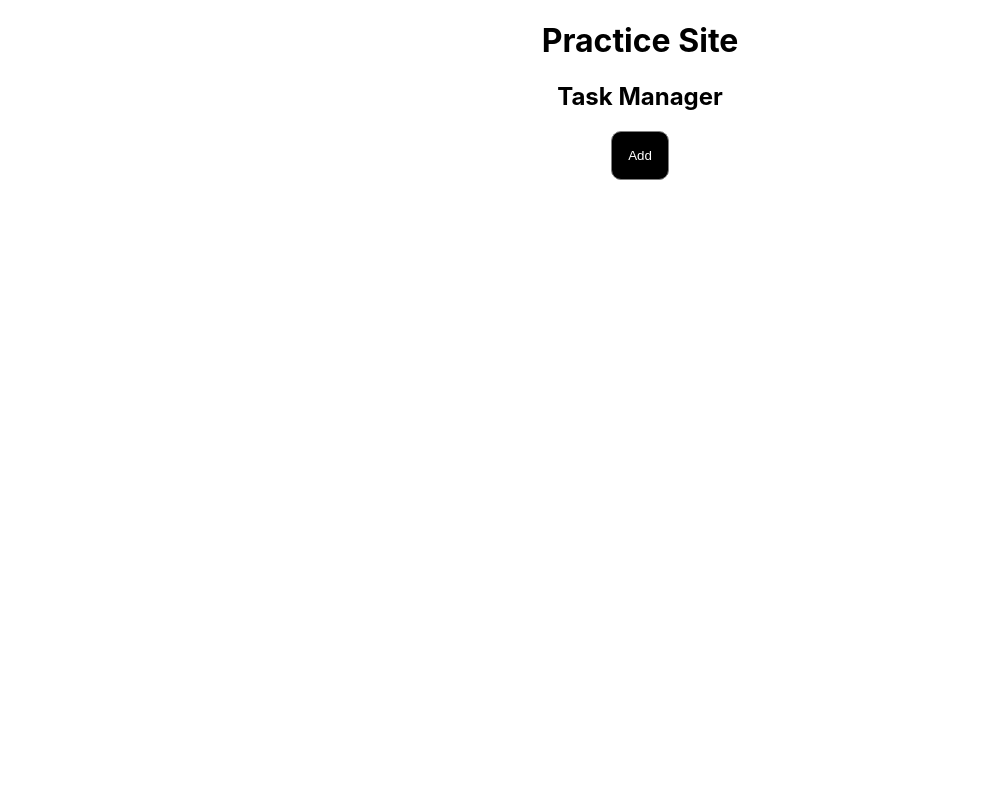
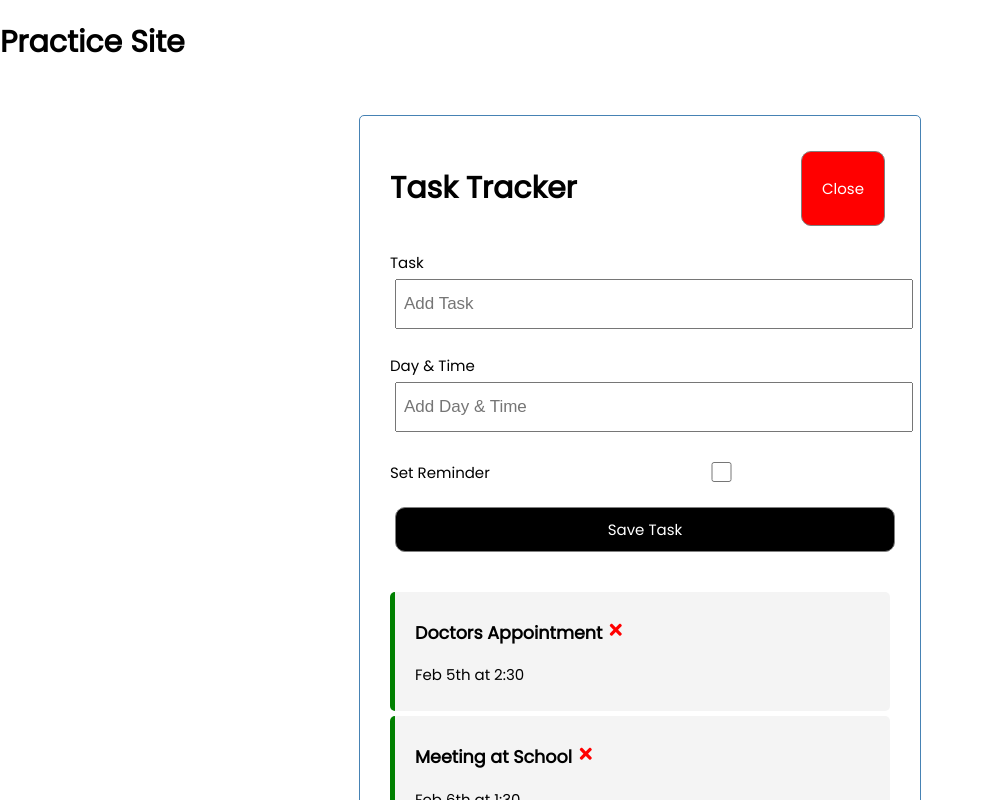
Before and after one commit to lerko96/practice-site, a React (Create React App) app: page / in a window 1280 px wide. Both pictures are taken after a click on the button "Add". Shown: the top 800 px of the page, without its empty margins (0-982 px from the left). Built offline with nearby package versions, Linux system fonts and the light colour scheme.

Commit message:
finish task manager

```diff
--- a/package.json
+++ b/package.json
@@ -8,6 +8,7 @@
     "@testing-library/user-event": "^12.8.3",
     "react": "^17.0.2",
     "react-dom": "^17.0.2",
+    "react-icons": "^4.2.0",
     "react-scripts": "4.0.3",
     "web-vitals": "^1.1.2"
   },
--- a/src/App.js
+++ b/src/App.js
@@ -1,19 +1,16 @@
 import './App.scss';
-import QuoteGenerator from './components/QuoteGenerator.js';
+import Header from './components/Header';
 import TaskManager from './components/TaskManager';
-import Header from './components/Header';
 
 function App() {
-  const name = 'tyler'
 
-  return (
-    <div className="App">
-      <Header />
-      <TaskManager />
-      {/* <h1>hello {name} from react</h1> */}
-      {/* <QuoteGenerator /> */}
-    </div>
-  );
+
+	return (
+		<div className='wrapper'>
+			<Header />
+			<TaskManager />
+		</div>
+	);
 }
 
 export default App;
--- /dev/null
+++ b/src/components/AddTask.js
@@ -0,0 +1,59 @@
+import { useState } from 'react';
+
+const AddTask = ({ onAdd }) => {
+	const [text, setText] = useState('');
+	const [day, setDay] = useState('');
+	const [reminder, setReminder] = useState(false);
+
+	const onSubmit = (e) => {
+		e.preventDefault();
+
+		if (!text) {
+			alert('Please add a task');
+			return;
+		}
+
+		onAdd({ text, day, reminder });
+
+		setText('');
+		setDay('');
+		setReminder(false);
+	};
+
+	return (
+		<form className='add-form' onSubmit={onSubmit}
+        >
+			{' '}
+			<div className='form-control'>
+				<label htmlFor=''>Task</label>
+				<input
+					type='text'
+					placeholder='Add Task'
+					value={text}
+					onChange={(e) => setText(e.target.value)}
+				/>
+			</div>
+			<div className='form-control'>
+				<label htmlFor=''>Day & Time</label>
+				<input
+					type='text'
+					placeholder='Add Day & Time'
+					value={day}
+					onChange={(e) => setDay(e.target.value)}
+				/>
+			</div>
+			<div className='form-control form-control-check'>
+				<label htmlFor=''>Set Reminder</label>
+				<input
+					type='checkbox'
+					checked={reminder}
+					value={reminder}
+					onChange={(e) => setReminder(e.currentTarget.checked)}
+				/>
+			</div>
+			<input type='submit' value='Save Task' className='btn btn-block' />
+		</form>
+	);
+};
+
+export default AddTask;
--- a/src/components/QuoteGenerator.js
+++ b/src/components/QuoteGenerator.js
@@ -1,9 +1,9 @@
 import React from 'react';
 
-const quoteWrap = document.querySelector("#quoteWrap");
+// const quoteWrap = document.querySelector("#quoteWrap");
 
-const quote = document.querySelector('#quote');
-const author = document.querySelector('#author');
+// const quote = document.querySelector('#quote');
+// const author = document.querySelector('#author');
 // const boon = document.querySelector('#btn');
 
 // quoteWrap.addEventListener('click', getQuote);
@@ -18,15 +18,15 @@
 );
 
 
-function getQuote() {
-	fetch('https://reqres.in/api/users')
-		.then((res) => res.json())
-		.then((res) => {
-			res.data.map((user) => {
-				console.log(`${user.id}: ${user.first_name} ${user.last_name}`);
-			});
-		});
-}
+// function getQuote() {
+// 	fetch('https://reqres.in/api/users')
+// 		.then((res) => res.json())
+// 		.then((res) => {
+// 			res.data.map((user) => {
+// 				console.log(`${user.id}: ${user.first_name} ${user.last_name}`);
+// 			});
+// 		});
+// }
 
 
 export default QuoteGenerator;
--- /dev/null
+++ b/src/components/Task.js
@@ -0,0 +1,21 @@
+import { FaTimes } from 'react-icons/fa';
+
+const Task = ({ task, onDelete, onToggle }) => {
+	return (
+		<div
+			className={`task ${task.reminder ? 'reminder' : ''}`}
+			onDoubleClick={() => onToggle(task.id)}
+		>
+			<h3>
+				{task.text}{' '}
+				<FaTimes
+					style={{ color: 'red', cursor: 'pointer' }}
+					onClick={() => onDelete(task.id)}
+				/>
+			</h3>
+			<p>{task.day}</p>
+		</div>
+	);
+};
+
+export default Task;
--- /dev/null
+++ b/src/components/TaskHeader.js
@@ -0,0 +1,35 @@
+import PropTypes from 'prop-types';
+// import { useLocation } from 'react-router-dom';
+import Button from './Button';
+
+const TaskHeader = ({ title, onAdd, showAdd }) => {
+	//   const location = useLocation()
+
+	return (
+		<header className='TaskHeader'>
+			<h1>{title}</h1>
+
+			<Button
+				color={showAdd ? 'red' : 'green'}
+				text={showAdd ? 'Close' : 'Add'}
+				onClick={onAdd}
+			/>
+		</header>
+	);
+};
+
+TaskHeader.defaultProps = {
+	title: 'Task Tracker',
+};
+
+TaskHeader.propTypes = {
+	title: PropTypes.string.isRequired,
+};
+
+// CSS in JS
+// const headingStyle = {
+//   color: 'red',
+//   backgroundColor: 'black',
+// }
+
+export default TaskHeader;
--- a/src/components/TaskManager.js
+++ b/src/components/TaskManager.js
@@ -1,15 +1,77 @@
 import PropTypes from 'prop-types';
+import { useState } from 'react';
+import Tasks from './Tasks';
+import AddTask from './AddTask';
 import Button from './Button';
+import Header from './Header';
+import TaskHeader from './TaskHeader';
 
 const TaskManager = ({ title }) => {
-    const onClick = () => {
-        console.log('click')
-    }
+	const [showAddTask, setShowAddTask] = useState(false);
+
+	const onAdd = () => {
+		setShowAddTask(!showAddTask);
+		const showAdd = { showAddTask };
+	};
+
+	const [tasks, setTasks] = useState([
+		{
+			id: 1,
+			text: 'Doctors Appointment',
+			day: 'Feb 5th at 2:30',
+			reminder: true,
+		},
+		{
+			id: 2,
+			text: 'Meeting at School',
+			day: 'Feb 6th at 1:30',
+			reminder: true,
+		},
+		{
+			id: 3,
+			text: 'Food Shopping',
+			day: 'Feb 5th at 2:30',
+			reminder: false,
+		},
+	]);
+
+	//Add Task
+	const addTask = (task) => {
+		const id = Math.floor(Math.random() * 100000) + 1;
+		const newTask = { id, ...task };
+		setTasks([...tasks, newTask]);
+	};
+
+	//Delete Task
+	const deleteTask = (id) => {
+		setTasks(tasks.filter((task) => task.id !== id));
+	};
+
+	//Toggle Reminder
+	const toggleReminder = (id) => {
+		setTasks(
+			tasks.map((task) =>
+				task.id === id ? { ...task, reminder: !task.reminder } : task
+			)
+		);
+	};
 
 	return (
 		<div className='taskManager'>
-			<h2>{title}</h2>
-			<Button color='black' text='Add' onClick={onClick} />
+			<TaskHeader
+				onAdd={() => setShowAddTask(!showAddTask)}
+				showAdd={showAddTask}
+			/>
+			{showAddTask && <AddTask onAdd={addTask} />}
+			{tasks.length > 0 ? (
+				<Tasks
+					tasks={tasks}
+					onDelete={deleteTask}
+					onToggle={toggleReminder}
+				/>
+			) : (
+				'No Tasks To Show'
+			)}
 		</div>
 	);
 };
--- /dev/null
+++ b/src/components/Tasks.js
@@ -0,0 +1,18 @@
+import Task from './Task';
+
+const Tasks = ({ tasks, onDelete, onToggle }) => {
+	return (
+		<>
+			{tasks.map((task) => (
+				<Task
+					key={task.id}
+					task={task}
+					onDelete={onDelete}
+					onToggle={onToggle}
+				/>
+			))}
+		</>
+	);
+};
+
+export default Tasks;
--- a/src/index.css
+++ b/src/index.css
@@ -1,4 +1,4 @@
-body {
+/* body {
   margin: 0;
   font-family: -apple-system, BlinkMacSystemFont, 'Segoe UI', 'Roboto', 'Oxygen',
     'Ubuntu', 'Cantarell', 'Fira Sans', 'Droid Sans', 'Helvetica Neue',
@@ -10,4 +10,117 @@
 code {
   font-family: source-code-pro, Menlo, Monaco, Consolas, 'Courier New',
     monospace;
+} */
+
+@import url('https://fonts.googleapis.com/css2?family=Poppins:wght@300;400&display=swap');
+
+/* * {
+  box-sizing: border-box;
+  margin: 0;
+  padding: 0;
 }
+
+body {
+  font-family: 'Poppins', sans-serif;
+}
+
+.container {
+  max-width: 500px;
+  margin: 30px auto;
+  overflow: auto;
+  min-height: 300px;
+  border: 1px solid steelblue;
+  padding: 30px;
+  border-radius: 5px;
+}
+
+.header {
+  display: flex;
+  justify-content: space-between;
+  align-items: center;
+  margin-bottom: 20px;
+}
+
+.btn {
+  display: inline-block;
+  background: #000;
+  color: #fff;
+  border: none;
+  padding: 10px 20px;
+  margin: 5px;
+  border-radius: 5px;
+  cursor: pointer;
+  text-decoration: none;
+  font-size: 15px;
+  font-family: inherit;
+}
+
+.btn:focus {
+  outline: none;
+}
+
+.btn:active {
+  transform: scale(0.98);
+}
+
+.btn-block {
+  display: block;
+  width: 100%;
+}
+
+.task {
+  background: #f4f4f4;
+  margin: 5px;
+  padding: 10px 20px;
+  cursor: pointer;
+}
+
+.task.reminder {
+  border-left: 5px solid green;
+}
+
+.task h3 {
+  display: flex;
+  align-items: center;
+  justify-content: space-between;
+}
+
+.add-form {
+  margin-bottom: 40px;
+}
+
+.form-control {
+  margin: 20px 0;
+}
+
+.form-control label {
+  display: block;
+}
+
+.form-control input {
+  width: 100%;
+  height: 40px;
+  margin: 5px;
+  padding: 3px 7px;
+  font-size: 17px;
+}
+
+.form-control-check {
+  display: flex;
+  align-items: center;
+  justify-content: space-between;
+}
+
+.form-control-check label {
+  flex: 1;
+}
+
+.form-control-check input {
+  flex: 2;
+  height: 20px;
+}
+
+footer {
+  margin-top: 30px;
+  text-align: center;
+} */
--- a/src/styles/base.scss
+++ b/src/styles/base.scss
@@ -1,28 +1,20 @@
-.App {
-	text-align: center;
+html,
+body {
+	margin: 0;
+	padding: 0;
+	box-sizing: border-box;
+}
+body {
+	// background-color: black;
+	// color: white;
+	// p {
+	// 	color: white;
+	// }
+	font-family: 'Poppins';
+	font-size: 15px;
 }
 
-p {
-	color: $color-blue;
-	font-size: $font-xlarge;
-}
-
-.App-logo {
-	height: 40vmin;
-	pointer-events: none;
-}
-
-.App-header {
-	background-color: #282c34;
-	min-height: 100vh;
+.wrapper {
 	display: flex;
 	flex-direction: column;
-	align-items: center;
-	justify-content: center;
-	font-size: calc(10px + 2vmin);
-	color: white;
 }
-
-.App-link {
-	color: #61dafb;
-}
--- a/src/styles/components.scss
+++ b/src/styles/components.scss
@@ -1,6 +1,84 @@
 .btn {
-	padding: 1rem;
+	display: inline-block;
+	padding: 10px 20px;
+	margin: 5px;
 	border-radius: 10px;
-    border: 1px solid grey;
-    color: white;
+	border: 1px solid grey;
+    background: #000;
+	color: white;
+	font-size: 15px;
+	font-family: inherit;
 }
+
+.btn-block {
+    display: block;
+    width: 100%;
+  }
+
+.taskManager {
+	width: 500px;
+	margin: 30px auto;
+	overflow: auto;
+	min-height: 300px;
+	border: 1px solid steelblue;
+	padding: 30px;
+	border-radius: 5px;
+
+	.TaskHeader {
+		display: flex;
+		justify-content: space-between;
+		// margin-bottom: 20px;
+	}
+
+	.task {
+		background: #f4f4f4;
+		border-radius: 5px;
+		margin: 5px 0;
+		padding: 10px 20px;
+		cursor: pointer;
+		&.reminder {
+			border-left: 5px solid green;
+		}
+
+		h3 {
+		}
+	}
+}
+
+.add-form {
+	margin-bottom: 40px;
+}
+
+.form-control {
+	margin: 20px 0;
+}
+
+.form-control label {
+	display: block;
+}
+
+.form-control input {
+	width: 100%;
+	height: 40px;
+	margin: 5px;
+	padding: 3px 7px;
+	font-size: 17px;
+}
+
+.form-control-check {
+	display: flex;
+	align-items: center;
+	justify-content: space-between;
+}
+
+.form-control-check label {
+	flex: 1;
+}
+
+.form-control-check input {
+	flex: 2;
+	height: 20px;
+}
+
+.task.reminder {
+}
--- a/src/styles/variables.scss
+++ b/src/styles/variables.scss
@@ -1,2 +1,2 @@
-$color-blue: red;
-$font-xlarge: "60px";
+// $color-blue: red;
+// $font-xlarge: "60px";
```
Also changed, not shown: 1 other file (tests, documents, lock files or other folders).
